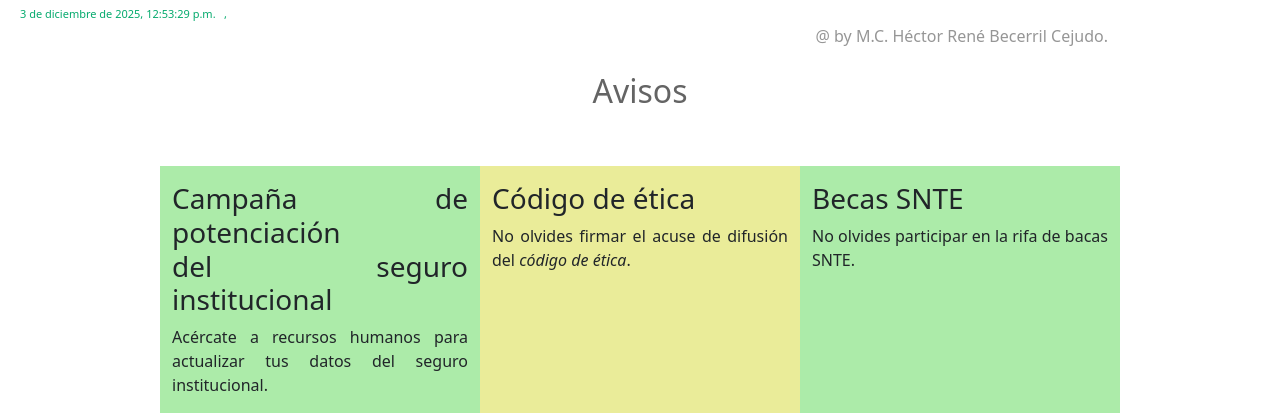
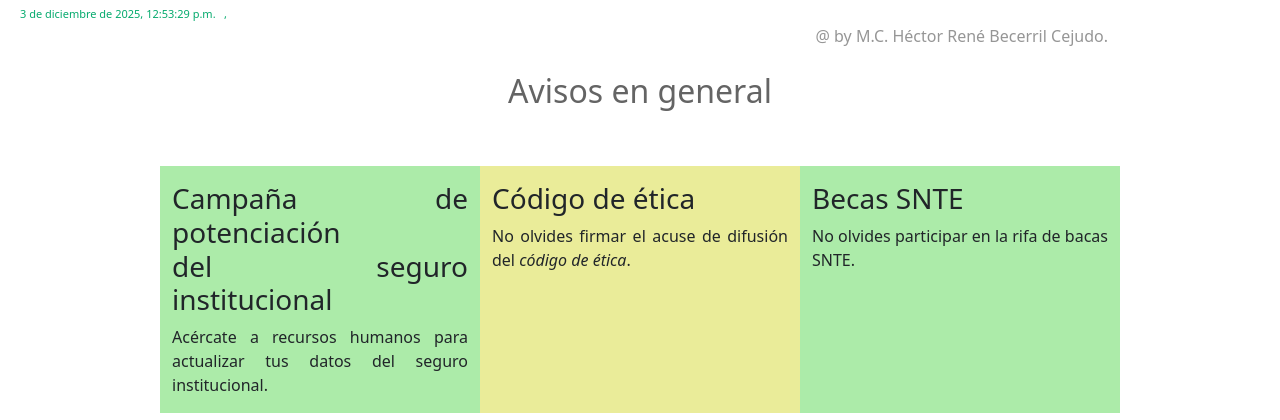
Before and after one commit to renebec/concDoc, a Flask app: template templates/home.html in a window 1280 px wide. Shown: the part 288-708 px from the top of the page. Run offline with Flask 3, Linux system fonts and the light colour scheme; the template is opened without the code that fills it, so the values that code supplies are empty.

Commit message:
avisos home

```diff
--- a/templates/home.html
+++ b/templates/home.html
@@ -158,7 +158,7 @@
 
  -->
         <h2 class="text-center mt-4 mb-2" style="color:rgb(100,100,100);">
-        Avisos</h2>
+        Avisos en general</h2>
 
 <br><br>
 
```
